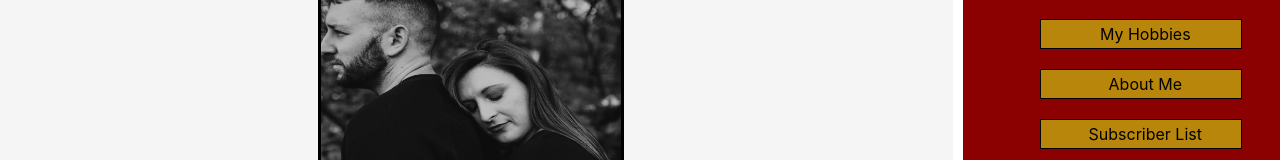
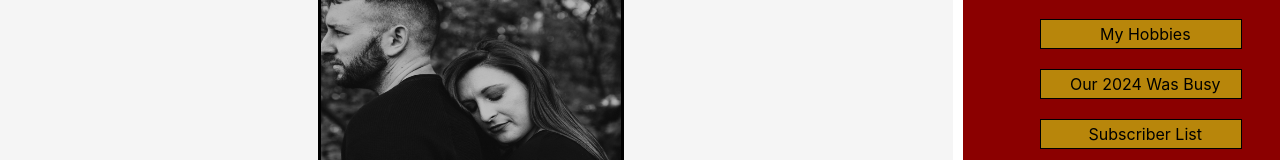
Before and after one commit to colin-robb918/CS601_TermProject_Robb, a React (Create React App) app in the folder final-project/: page / in a window 1280 px wide. Shown: the part 235-395 px from the top of the page. Built offline with nearby package versions, Linux system fonts and the light colour scheme.

Commit message:
renamed about me link

```diff
--- a/final-project/src/components/Sidebar.js
+++ b/final-project/src/components/Sidebar.js
@@ -14,7 +14,7 @@ export default function Sidebar() {
                     <Link to='/hobbies.html'>My Hobbies</Link>
                 </li>
                 <li>
-                    <Link to="/about.html">About Me</Link>
+                    <Link to="/about.html">Our 2024 Was Busy</Link>
                 </li>
                 <li>
                     <Link to="/subscribers">Subscriber List</Link>
```
